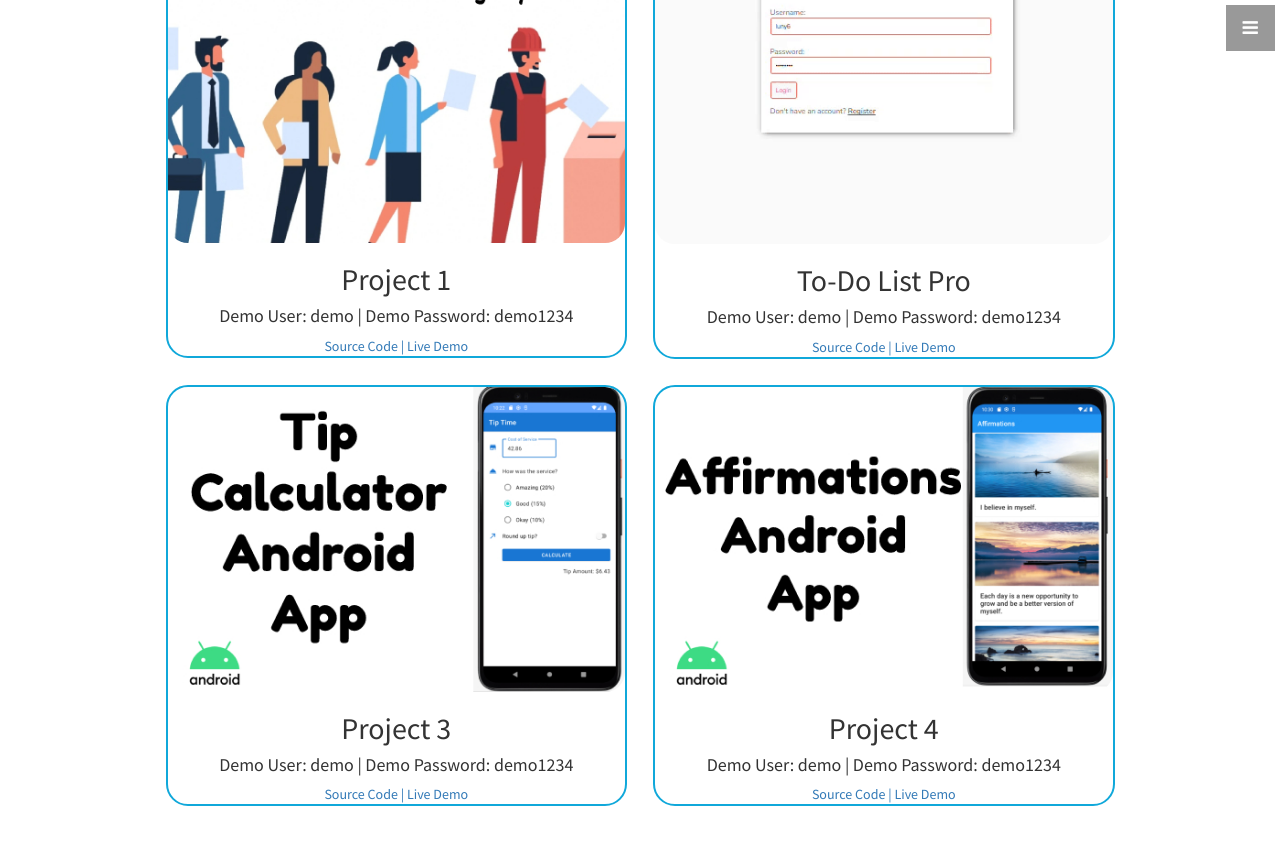
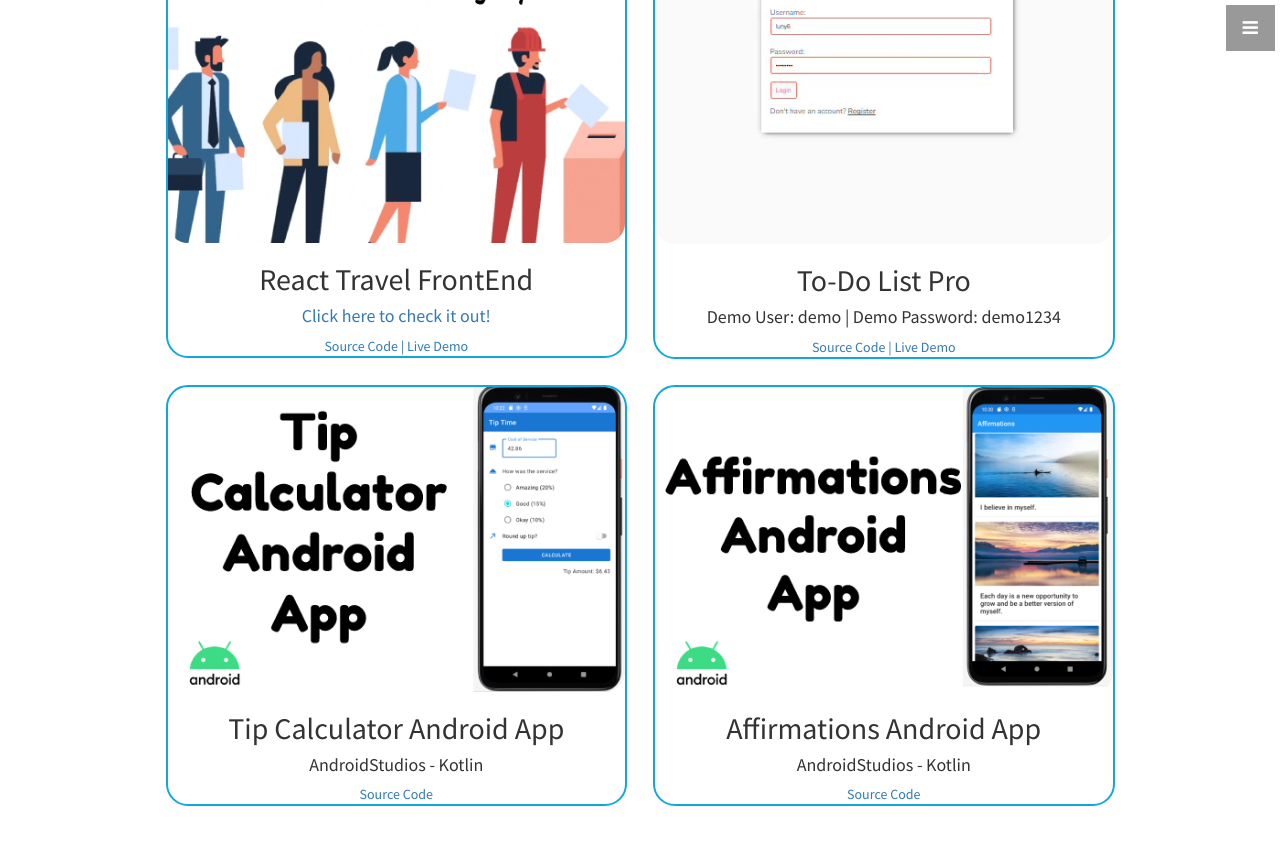
Before and after one commit to henryqbonilla/henryqbonilla.github.io, a Jekyll site: the page built from index.html, in a window 1280 px wide and 900 px high, scrolled down 1806 px. Shown: the top 845 px of the window. Built offline with Jekyll 4.4.1, drawn with Linux system fonts in a browser that asks for light colours.

Commit message:
Update portfolio.html

```diff
--- a/_includes/portfolio.html
+++ b/_includes/portfolio.html
@@ -8,15 +8,15 @@
           <div class="col-md-6">
             <!-- 1ST PROJECT -->
             <div class="portfolio-item">
-              <a href="https://github.com/henryqbonilla/tideman" target="_blank" rel="noopener noreferrer">
+              <a href="https://henryqbonilla.github.io/travel-website-react/" target="_blank" rel="noopener noreferrer">
                 <img class="img-portfolio img-responsive" src="img/portfolio-1.jpg">
               </a>
-              <h2>Project 1</h2>
-              <h4>Demo User: demo | Demo Password: demo1234</h4>
-              <a href="https://github.com/henryqbonilla" target="_blank" rel="noopener noreferrer">
+              <h2>React Travel FrontEnd</h2>
+              <h4><a href='https://henryqbonilla.github.io/travel-website-react/'>Click here to check it out!</a></h4>
+              <a href="https://github.com/henryqbonilla/travel-website-react" target="_blank" rel="noopener noreferrer">
                 Source Code |
               </a>
-              <a href="https://github.com/henryqbonilla" target="_blank" rel="noopener noreferrer">
+              <a href="https://henryqbonilla.github.io/travel-website-react/" target="_blank" rel="noopener noreferrer">
                 Live Demo
               </a>
             </div>
@@ -45,13 +45,10 @@
               <a href="https://github.com/henryqbonilla/TipCalculatorApp-" target="_blank" rel="noopener noreferrer">
                 <img class="img-portfolio img-responsive" src="img/portfolio-3.jpg">
               </a>
-              <h2>Project 3</h2>
-              <h4>Demo User: demo | Demo Password: demo1234</h4>
-              <a href="https://github.com/henryqbonilla" target="_blank" rel="noopener noreferrer">
-                Source Code |
-              </a>
-              <a href="https://github.com/henryqbonilla" target="_blank" rel="noopener noreferrer">
-                Live Demo
+              <h2>Tip Calculator Android App</h2>
+              <h4>AndroidStudios - Kotlin</h4>
+              <a href="https://github.com/henryqbonilla/TipCalculatorApp-" target="_blank" rel="noopener noreferrer">
+                Source Code
               </a>
             </div>
           </div>
@@ -62,13 +59,11 @@
               <a href="https://github.com/henryqbonilla/AffirmationsApp" target="_blank" rel="noopener noreferrer">
                 <img class="img-portfolio img-responsive" src="img/portfolio-4.jpg">
               </a>
-              <h2>Project 4</h2>
-              <h4>Demo User: demo | Demo Password: demo1234</h4>
-              <a href="https://github.com/henryqbonilla" target="_blank" rel="noopener noreferrer">
-                Source Code |
+              <h2>Affirmations Android App</h2>
+              <h4>AndroidStudios - Kotlin</h4>
+              <a href="https://github.com/henryqbonilla/AffirmationsApp" target="_blank" rel="noopener noreferrer">
+                Source Code
               </a>
-              <a href="https://github.com/henryqbonilla" target="_blank" rel="noopener noreferrer">
-                Live Demo
               </a>
             </div>
           </div>
```
